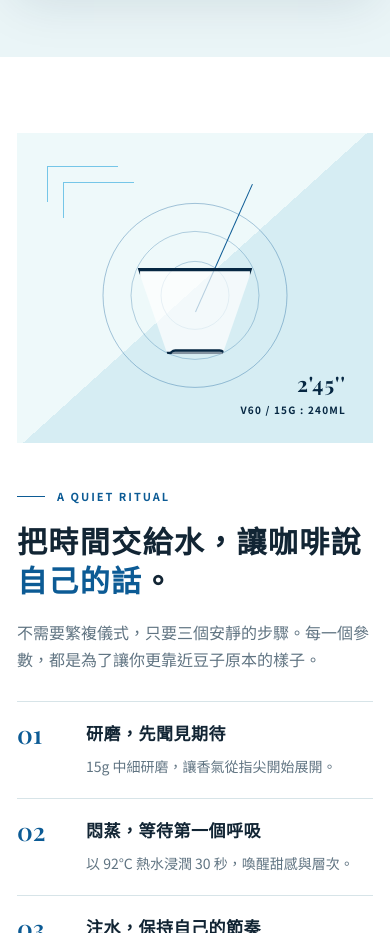
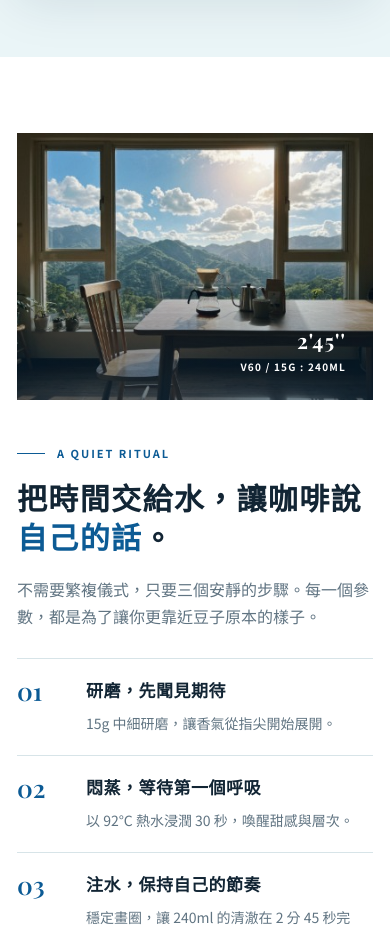
Before and after one commit to irkq/WebPage_11525244, a plain HTML site: page onepage1/index.html in a window 390 px wide. Shown: the part 2840-3773 px from the top of the page. Drawn offline with nearby package versions, Linux system fonts and the light colour scheme; a web font is replaced by a local one.

Commit message:
更新 brew-art 和 brew-photo 樣式，調整圖片顯示和背景效果

```diff
--- a/onepage1/index.html
+++ b/onepage1/index.html
@@ -267,17 +267,10 @@
 
     .brew { padding: 115px 0 120px; background: #fff; }
     .brew-grid { display: grid; grid-template-columns: .93fr 1.07fr; gap: clamp(44px, 7vw, 90px); align-items: center; }
-    .brew-art { position: relative; min-height: 448px; overflow: hidden; background: linear-gradient(138deg, #eef9fa 0 50%, #d6edf3 50% 100%); }
-    .brew-art::before { position: absolute; top: 33px; left: 30px; width: 70px; height: 35px; border-top: 1px solid var(--sky); border-left: 1px solid var(--sky); content: ""; }
-    .brew-art::after { position: absolute; top: 49px; left: 46px; width: 70px; height: 35px; border-top: 1px solid var(--sky); border-left: 1px solid var(--sky); content: ""; }
-    .pour-rings { position: absolute; top: 50%; left: 50%; width: 238px; height: 238px; border: 1px solid rgba(12,91,149,.35); border-radius: 50%; transform: translate(-50%,-46%); }
-    .pour-rings::before, .pour-rings::after { position: absolute; border: 1px solid rgba(12,91,149,.28); border-radius: 50%; content: ""; }
-    .pour-rings::before { inset: 27px; }
-    .pour-rings::after { inset: 57px; }
-    .pour-line { position: absolute; top: 39px; left: 50%; width: 1px; height: 140px; background: var(--blue); transform: rotate(24deg); transform-origin: bottom; }
-    .v60 { position: absolute; top: 50%; left: 50%; width: 140px; height: 105px; border: 3px solid var(--navy); border-top-width: 4px; background: rgba(255,255,255,.7); clip-path: polygon(0 0, 100% 0, 74% 100%, 26% 100%); transform: translate(-50%,-33%); }
-    .v60::after { position: absolute; bottom: -61px; left: 35px; width: 64px; height: 58px; border: 3px solid var(--navy); border-radius: 8px 8px 19px 19px; background: linear-gradient(to top, #6c3924 0 31%, rgba(255,255,255,.5) 32%); content: ""; }
-    .brew-caption { position: absolute; right: 27px; bottom: 25px; display: grid; color: var(--navy); text-align: right; }
+    .brew-art { position: relative; width: 400px; height: 300px; min-height: 0; overflow: hidden; background: var(--mist); }
+    .brew-photo { display: block; width: 400px; height: 300px; object-fit: cover; object-position: center; filter: saturate(.86) contrast(.96); }
+    .brew-art::after { position: absolute; inset: 0; background: linear-gradient(180deg, rgba(6,39,66,0) 45%, rgba(6,39,66,.58)); content: ""; pointer-events: none; }
+    .brew-caption { position: absolute; z-index: 1; right: 27px; bottom: 25px; display: grid; color: #fff; text-align: right; }
     .brew-caption strong { font-family: "Playfair Display", serif; font-size: 21px; letter-spacing: .05em; }
     .brew-caption span { font-size: 10px; font-weight: 700; letter-spacing: .12em; }
     .brew-content .section-copy { max-width: 530px; }
@@ -359,7 +352,7 @@
       .coffee-card:nth-child(3) { grid-column: span 2; }
       .story-grid, .brew-grid { grid-template-columns: 1fr; }
       .story-visual { max-width: 520px; width: 100%; margin: auto; }
-      .brew-art { max-width: 540px; width: 100%; margin: auto; }
+      .brew-art { margin: auto; }
       .footer-grid { grid-template-columns: 1fr 1fr; }
       .footer-brand { grid-column: 1 / -1; }
     }
@@ -392,9 +385,7 @@
       .coffee-heading .section-copy { margin-top: 14px; }
       .coffee-grid { grid-template-columns: 1fr; }
       .coffee-card, .coffee-card:nth-child(3) { min-height: 330px; grid-column: auto; }
-      .brew-art { min-height: 310px; }
-      .pour-rings { width: 185px; height: 185px; }
-      .v60 { transform: translate(-50%,-28%) scale(.82); }
+      .brew-art, .brew-photo { width: 100%; height: auto; aspect-ratio: 4 / 3; }
       .subscribe-form { display: grid; gap: 6px; padding: 5px; }
       .subscribe-form input, .subscribe-form button { width: 100%; }
       .footer-grid { grid-template-columns: 1fr; gap: 32px; }
@@ -502,7 +493,7 @@
     <section class="brew" id="brew" aria-labelledby="brewTitle">
       <div class="wrap brew-grid">
         <div class="brew-art reveal" aria-hidden="true">
-          <span class="pour-rings"></span><span class="pour-line"></span><span class="v60"></span>
+          <img class="brew-photo" src="images/hero.jpg" width="400" height="300" alt="">
           <span class="brew-caption"><strong>2'45''</strong><span>V60 / 15G : 240ML</span></span>
         </div>
         <div class="brew-content reveal">
```
